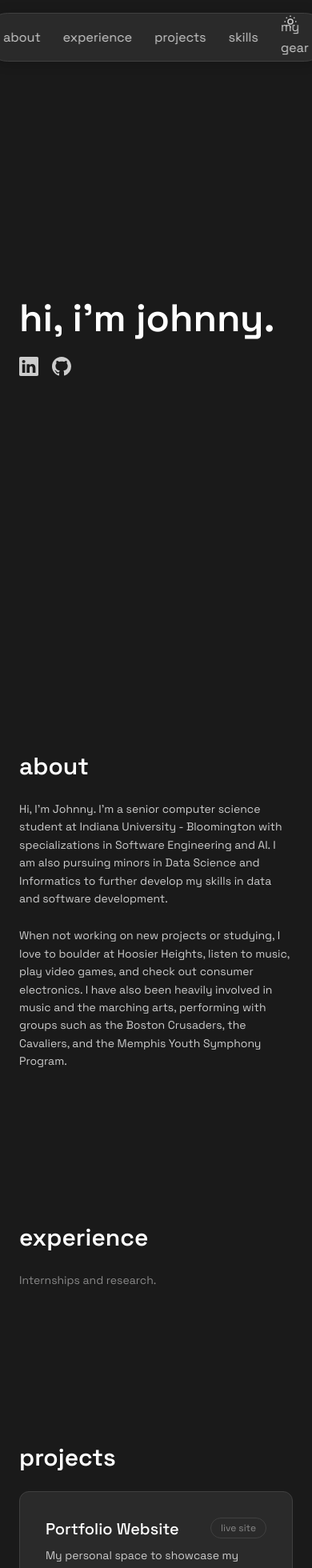
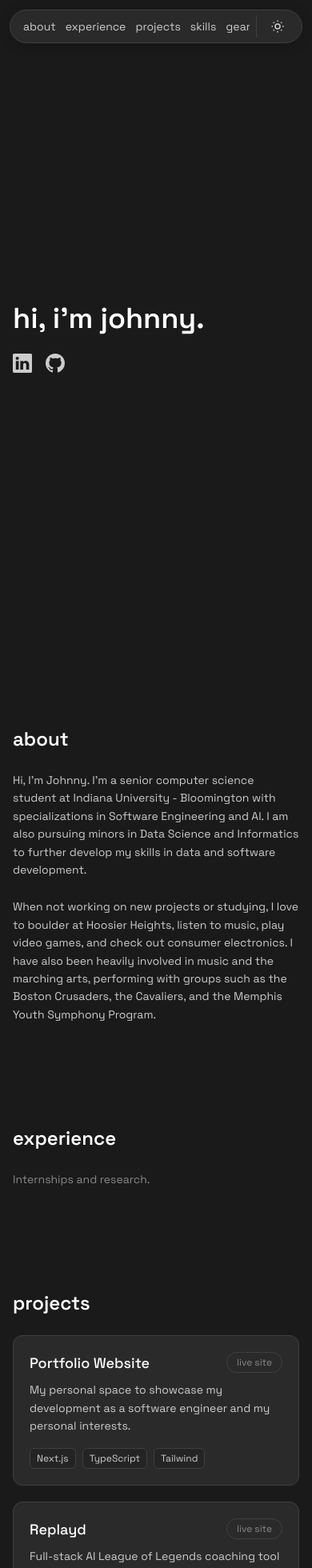
Before and after one commit to JohnnySprit/jnzheng.dev, a Next.js app: page / in a window 390 px wide. Shown: the top 1960 px of the page at 80% size. Built offline with nearby package versions, Linux system fonts and the light colour scheme.

Commit message:
adjusted made for mobile viewing (nav bar, text)

```diff
--- a/src/app/globals.css
+++ b/src/app/globals.css
@@ -39,4 +39,13 @@
     font-weight: 400;
     transition: background-color 0.3s ease, color 0.3s ease;
   }
+
+  .scrollbar-none {
+    -ms-overflow-style: none;
+    scrollbar-width: none;
+  }
+
+  .scrollbar-none::-webkit-scrollbar {
+    display: none;
+  }
 }
--- a/src/app/page.tsx
+++ b/src/app/page.tsx
@@ -81,8 +81,8 @@ const PROJECTS = [
   },
 ];
 
-const sectionClass = "mx-auto max-w-4xl scroll-mt-24 px-6 py-24";
-const headingClass = "mb-6 text-3xl font-semibold";
+const sectionClass = "mx-auto max-w-4xl scroll-mt-28 px-4 py-16 sm:px-6 sm:py-24";
+const headingClass = "mb-6 text-2xl font-semibold sm:text-3xl";
 
 export default function Home() {
   return (
@@ -90,9 +90,9 @@ export default function Home() {
       <Navbar />
       <Analytics />
 
-      <section className="mx-auto flex min-h-screen max-w-4xl items-center px-6">
+      <section className="mx-auto flex min-h-screen max-w-4xl items-center px-4 sm:px-6">
         <div>
-          <h1 className="text-5xl font-semibold">hi, i&apos;m johnny.</h1>
+          <h1 className="text-4xl font-semibold sm:text-5xl">hi, i&apos;m johnny.</h1>
           <div className="mt-6 flex items-center gap-4">
             <a
               href="https://linkedin.com/in/jnzheng"
@@ -159,10 +159,10 @@ export default function Home() {
           {PROJECTS.map((project) => (
             <article
               key={project.title}
-              className="rounded-xl border border-[var(--border)] bg-[var(--bg-tertiary)] p-8 transition-colors duration-200 hover:border-[var(--accent)]"
+              className="rounded-xl border border-[var(--border)] bg-[var(--bg-tertiary)] p-5 transition-colors duration-200 hover:border-[var(--accent)] sm:p-8"
             >
-              <div className="mb-2 flex items-start justify-between gap-4">
-                <h3 className="text-xl font-medium">{project.title}</h3>
+              <div className="mb-2 flex flex-wrap items-start justify-between gap-2 sm:gap-4">
+                <h3 className="text-lg font-medium sm:text-xl">{project.title}</h3>
                 {project.linkLabel &&
                   (project.external ? (
                     <a
--- a/src/components/layout/NavBar.tsx
+++ b/src/components/layout/NavBar.tsx
@@ -8,29 +8,28 @@ const LINKS = [
   { href: "#experience", label: "experience" },
   { href: "#projects", label: "projects" },
   { href: "#skills", label: "skills" },
-    { href: "#gear", label: "my gear" },
+  { href: "#gear", label: "gear" },
 ];
 
 export function Navbar() {
   return (
-        <>
-            <nav className="fixed left-1/2 top-4 z-50 -translate-x-1/2 rounded-full border border-[var(--border)] bg-[var(--bg-tertiary)] shadow-[0_2px_16px_var(--shadow-light)] backdrop-blur-[10px]">
-                <div className="flex items-center gap-7 px-6 py-1">
+    <nav className="fixed left-1/2 top-3 z-50 w-[calc(100%-1.5rem)] max-w-lg -translate-x-1/2 rounded-full border border-[var(--border)] bg-[var(--bg-tertiary)] shadow-[0_2px_16px_var(--shadow-light)] backdrop-blur-[10px] sm:top-4 sm:w-auto sm:max-w-none">
+      <div className="flex items-center justify-between gap-2 px-4 py-1.5 sm:justify-center sm:gap-6 sm:px-6 sm:py-1">
+        <div className="flex min-w-0 flex-1 items-center gap-3 overflow-x-auto scrollbar-none sm:flex-none sm:gap-6 sm:overflow-visible">
           {LINKS.map((link) => (
             <Link
               key={link.href}
               href={link.href}
-                            className="text-[16px] text-[var(--text-secondary)] no-underline transition-colors duration-200 hover:text-[var(--accent)]"
+              className="shrink-0 text-sm text-[var(--text-secondary)] no-underline transition-colors duration-200 hover:text-[var(--accent)] sm:text-base"
             >
               {link.label}
             </Link>
           ))}
         </div>
-            </nav>
-
-            <div className="fixed right-[18px] top-[18px] z-50">
+        <div className="flex shrink-0 items-center border-l border-[var(--border)] pl-3">
           <ThemeToggle />
         </div>
-        </>
+      </div>
+    </nav>
   );
 }
--- a/src/components/ui/ThemeToggle.tsx
+++ b/src/components/ui/ThemeToggle.tsx
@@ -22,16 +22,16 @@ export function ThemeToggle() {
     return (
         <button
             onClick={toggleTheme}
-            className="inline-flex items-center justify-center border-none bg-transparent p-0 leading-none text-[var(--text-secondary)] transition-colors duration-200 hover:text-[var(--accent)]"
+            className="inline-flex size-7 shrink-0 items-center justify-center border-none bg-transparent p-0 text-[var(--text-secondary)] transition-colors duration-200 hover:text-[var(--accent)]"
             aria-label="Toggle theme"
         >
             {mounted && resolvedTheme === "dark" ? (
-                <svg width="18" height="18" viewBox="0 0 24 24" fill="none" stroke="currentColor" strokeWidth="2">
+                <svg className="block" width="18" height="18" viewBox="0 0 24 24" fill="none" stroke="currentColor" strokeWidth="2">
                     <circle cx="12" cy="12" r="4" />
                     <path d="M12 2v2M12 20v2M4.93 4.93l1.41 1.41M17.66 17.66l1.41 1.41M2 12h2M20 12h2M4.93 19.07l1.41-1.41M17.66 6.34l1.41-1.41" />
                 </svg>
             ) : (
-                <svg width="18" height="18" viewBox="0 0 24 24" fill="none" stroke="currentColor" strokeWidth="2">
+                <svg className="block" width="18" height="18" viewBox="0 0 24 24" fill="none" stroke="currentColor" strokeWidth="2">
                     <path d="M21 12.79A9 9 0 1 1 11.21 3c0 0 0 0 0 0A7 7 0 0 0 21 12.79z" />
                 </svg>
             )}
```
Lines whose indentation alone changed are shown as unchanged.
